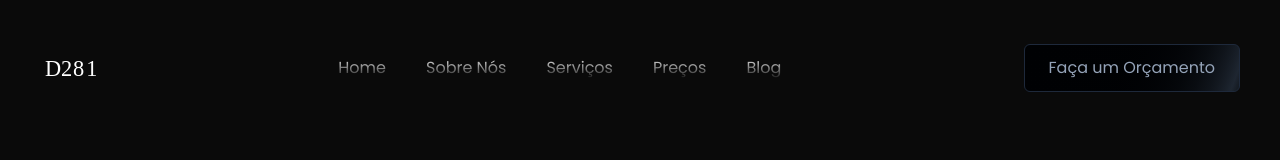
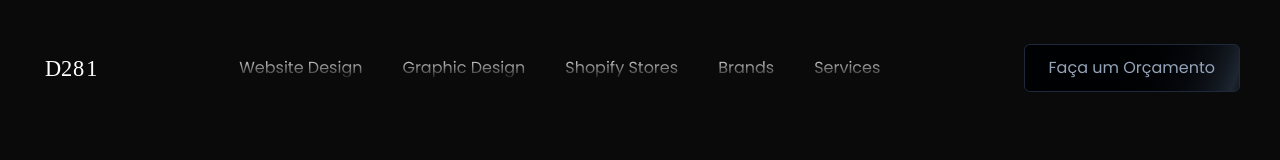
Before and after one commit to devpedrofurquim/d281, a Next.js app: page / in a window 1280 px wide. Shown: the top 160 px of the page. Built offline with nearby package versions, Linux system fonts and the light colour scheme.

Commit message:
added navbar scroll feature and fixed bugs

```diff
--- a/src/app/page.tsx
+++ b/src/app/page.tsx
@@ -1,3 +1,5 @@
+'use client';
+
 import Image from "next/image";
 import Navbar  from '@/components/Navbar';
 import Hero from '@/components/Hero';
@@ -12,17 +14,62 @@ import ShopfyStores from '@/components/ShopfyStores'
 import Brands from "@/components/brands";
 import Services from "@/components/Services";
 import Faq from "@/components/faq";
+import { useRef } from "react";
 
 export default function Home() {
+
+  const websitesRef = useRef<HTMLDivElement>(null);
+  const designRef = useRef<HTMLDivElement>(null);
+  const shopifyRef = useRef<HTMLDivElement>(null);
+  const brandsRef = useRef<HTMLDivElement>(null);
+  const servicesRef = useRef<HTMLDivElement>(null);
+
+  const scrollToWebsites = () => {
+    websitesRef.current?.scrollIntoView({ behavior: "smooth", block: "start", inline: "nearest"});
+  }
+
+  const scrollToDesign = () => {
+    designRef.current?.scrollIntoView({behavior: "smooth"});
+  }
+
+  const scrollToStores = () => {
+    shopifyRef.current?.scrollIntoView({behavior: "smooth"});
+  }
+
+
+  const scrollToBrands = () => {
+    brandsRef.current?.scrollIntoView({behavior: "smooth"});
+  }
+
+  const scrollToServices = () => {
+    servicesRef.current?.scrollIntoView({behavior: "smooth"});
+  }
+
   return (
     <main className="w-full md:items-center md:justify-center text-white bg-black/[0.96] antialiased bg-grid-white/[0.02] relative overflow-hidden">
-      <Navbar/>
+      <Navbar
+        scrollToWebsites={scrollToWebsites}
+        scrollToDesign={scrollToDesign}
+        scrollToStores={scrollToStores}
+        scrollToBrands={scrollToBrands}
+        scrollToServices={scrollToServices}
+      />
       <Hero/>
-      <Websites/>
-      <WebDesign/>
-      <ShopfyStores/>
-      <Brands/>
-      <Services/>
+      <div ref={websitesRef}>
+        <Websites/>
+      </div>
+      <div ref={designRef}>
+        <WebDesign/>
+      </div>
+      <div ref={shopifyRef}>
+        <ShopfyStores/>
+      </div>
+      <div ref={brandsRef}>
+        <Brands/>
+      </div>
+      <div ref={servicesRef}>
+        <Services/>
+      </div>
       <Faq/>
     </main>
   );
--- a/src/components/Navbar.tsx
+++ b/src/components/Navbar.tsx
@@ -6,7 +6,22 @@ import { motion } from 'framer-motion';
 import { AlignJustify, X } from 'lucide-react';
 import DropDownMenu from '@/components/ui/DropDownMenu'
 
-const Navbar = () => {
+interface NavbarProps {
+  scrollToWebsites: () => void;
+  scrollToDesign: () => void;
+  scrollToStores: () => void;
+  scrollToBrands: () => void;
+  scrollToServices: () => void;
+
+}
+
+const Navbar: React.FC<NavbarProps> = ({
+  scrollToWebsites,
+  scrollToDesign,
+  scrollToStores,
+  scrollToBrands,
+  scrollToServices
+}) => {
   const [isDropDownVisible, setIsDropDownVisible] = useState(false);
 
   const toggleDropDown = () => {
@@ -36,20 +51,20 @@ const Navbar = () => {
         <div className='cursor-pointer hidden
         md:flex  gap-10 items-center text-slate-300 bg-clip-text text-transparent
         bg-gradient-to-b from-neutral-50 to neutral-400 bg-opacity-50'>
-          <div className='hover:text-gray-50'>
-          Home
+          <div onClick={scrollToWebsites} className='hover:text-gray-50'>
+          Website Design
           </div>
-          <div className='hover:text-gray-50'>
-          Sobre Nós
+          <div onClick={scrollToDesign} className='hover:text-gray-50'>
+          Graphic Design
           </div>
-          <div className='hover:text-gray-50'>
-          Serviços
+          <div onClick={scrollToStores} className='hover:text-gray-50'>
+          Shopify Stores
           </div>
-          <div className='hover:text-gray-50'>
-          Preços
+          <div onClick={scrollToBrands} className='hover:text-gray-50'>
+          Brands
           </div>
-          <div className='hover:text-gray-50'>
-          Blog
+          <div onClick={scrollToServices} className='hover:text-gray-50'>
+          Services
           </div>
         </div>
         {/* Mobile Navbar */}
```
